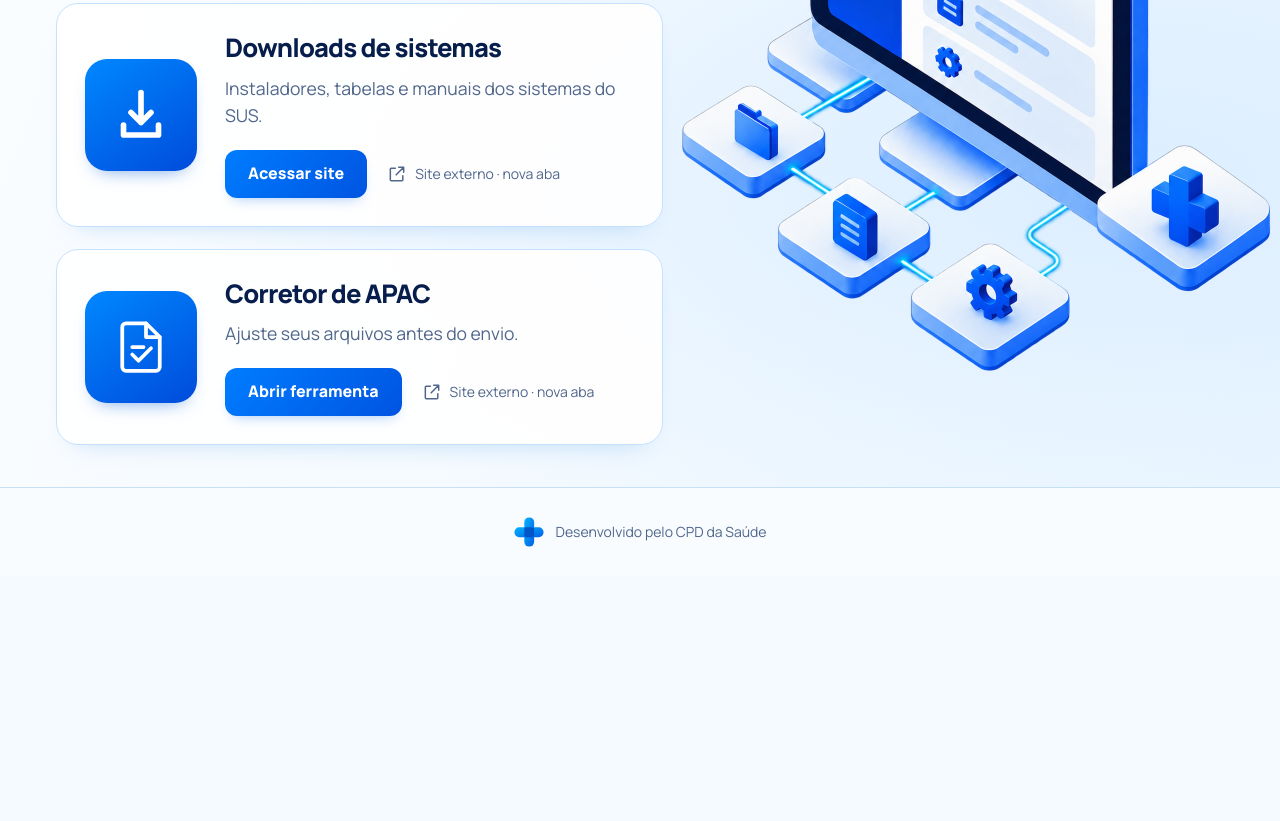
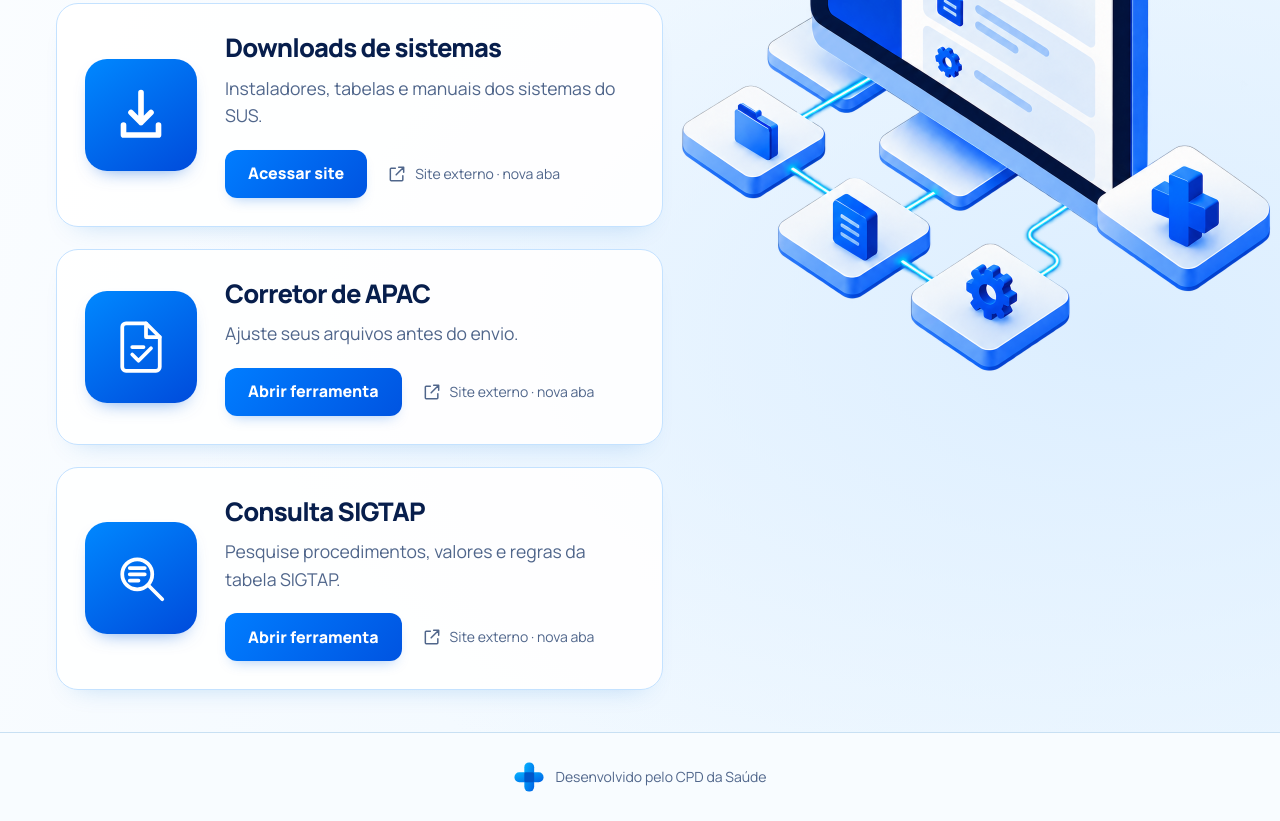
Before and after one commit to alexfernandocagnin-ux/central-cpd-saude, a plain HTML site: page index.html in a window 1280 px wide. Shown: the part 328-1149 px from the top of the page. Before the commit the page ends 904 px from the top, so only its background shows below. Drawn offline with Linux system fonts and the light colour scheme; files whose address does not match are found by name.

Commit message:
Adiciona card Consulta SIGTAP
Co-Authored-By: Claude Sonnet 5.5 <noreply@anthropic.com>

```diff
--- a/index.html
+++ b/index.html
@@ -63,6 +63,22 @@
             </div>
           </div>
         </a>
+        <a class="site-card sigtap-card" href="https://sigtapcpdsaude.streamlit.app/" target="_blank" rel="noopener noreferrer" aria-label="Consulta SIGTAP, site externo, abrir em nova aba">
+          <span class="download-icon" aria-hidden="true">
+            <svg viewBox="0 0 48 48" fill="none"><circle cx="21" cy="21" r="12" stroke="currentColor" stroke-width="3"/><path d="m30 30 11 11M15 21h12M15 16h12M15 26h7" stroke="currentColor" stroke-width="3" stroke-linecap="round" stroke-linejoin="round"/></svg>
+          </span>
+          <div class="card-content">
+            <h2>Consulta SIGTAP</h2>
+            <p>Pesquise procedimentos, valores e regras da tabela SIGTAP.</p>
+            <div class="card-footer">
+              <span class="card-action">Abrir ferramenta</span>
+              <span class="card-meta">
+                <svg viewBox="0 0 24 24" fill="none" aria-hidden="true"><path d="M14 4h6v6m0-6-9 9M10 5H5a1 1 0 0 0-1 1v13a1 1 0 0 0 1 1h13a1 1 0 0 0 1-1v-5" stroke="currentColor" stroke-width="1.8" stroke-linecap="round" stroke-linejoin="round"/></svg>
+                <span>Site externo · nova aba</span>
+              </span>
+            </div>
+          </div>
+        </a>
       </section>
   </main>
   <div class="visual">
```
